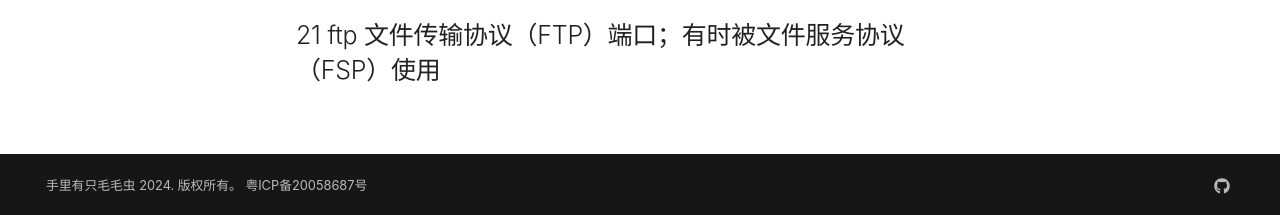
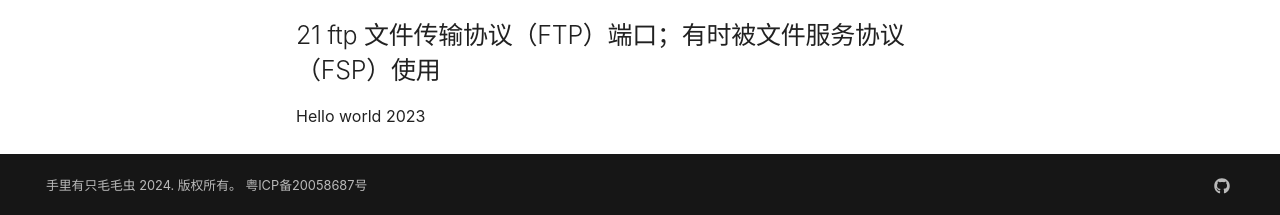
Before and after one commit to miniwater/mkdocs, an MkDocs documentation site: the page built from docs/对照表/常见端口.md, in a window 1280 px wide and 1345 px high. Shown: the part 1127-1342 px from the top of the window. Built offline with MkDocs 1.6.1 and Material for MkDocs 9.7.7, drawn with Linux system fonts in a browser that asks for light colours; comment, search, counter and statistics services are not loaded.

Commit message:
vault backup: 2023-12-22 11:35:43

```diff
--- a/docs/对照表/常见端口.md
+++ b/docs/对照表/常见端口.md
@@ -23,3 +23,4 @@ Echo服务
 ## 19 chargen 字符生成服务；发送无止境的字符流
 ## 20 ftp-data FTP数据端口
 ## 21 ftp 文件传输协议（FTP）端口；有时被文件服务协议（FSP）使用
+Hello world 2023
```
Also changed, not shown: 1 other file.
